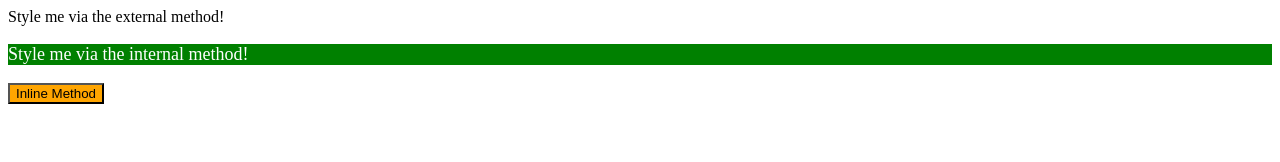
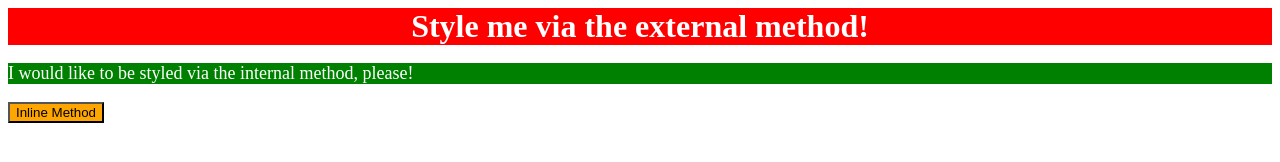
Before and after one commit to Miryth1/css-test, a plain HTML site: page index.html in a window 1280 px wide. Drawn offline with Linux system fonts and the light colour scheme.

Commit message:
Clean up index.html by removing classes

```diff
--- a/index.html
+++ b/index.html
@@ -3,6 +3,8 @@
     <head>
         <meta charset="utf-8">
         <title>CSS Exercise</title>
+        <link rel="stylesheet" href="styles.css">
+
         <style>
             p {
                 background-color: green;
@@ -13,8 +15,8 @@
     </head>
 
     <body>
-        <div class="external">Style me via the external method!</div>
-        <p class="internal">Style me via the internal method!</p>
+        <div>Style me via the external method!</div>
+        <p>I would like to be styled via the internal method, please!</p>
         <button style="background-color: orange">Inline Method</button>
     </body>
 </html>
```
